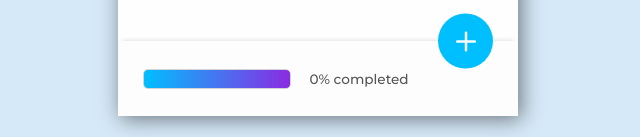
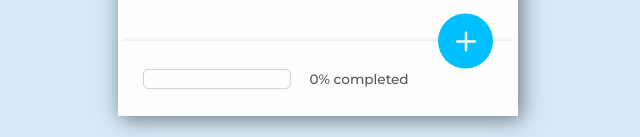
Before and after one commit to newnightcoder/react-todo-app, a React (Create React App) app: page / in a window 1280 px wide. Shown: the part 660-797 px from the top of the page, without its empty margins (322-962 px from the left). Built offline with nearby package versions, Linux system fonts and the light colour scheme.

Commit message:
meta og:image for linkedIn preview link

```diff
--- a/public/index.html
+++ b/public/index.html
@@ -21,6 +21,7 @@
       name="description"
       content="A todo app to help you keep track of all the things you have to do!"
     />
+    <meta name="image" property="og:image" content="/test.jpg" />
     <title>Things | Your "to do" list</title>
   </head>
   <body>
--- a/src/components/Footer/Footer.jsx
+++ b/src/components/Footer/Footer.jsx
@@ -23,7 +23,7 @@ const Footer = ({ todos, toggleFormDrawer, dark }) => {
               transform:
                 todos.length !== 0
                   ? `scale(${1 - todosDone / todos.length}, 1)`
-                  : "scale(0, 1)",
+                  : "scale(1, 1)",
             }}
           />
         </Counter>
```
Also changed, not shown: src/index.scss (+0 -14 lines), public/test.jpg (added).
